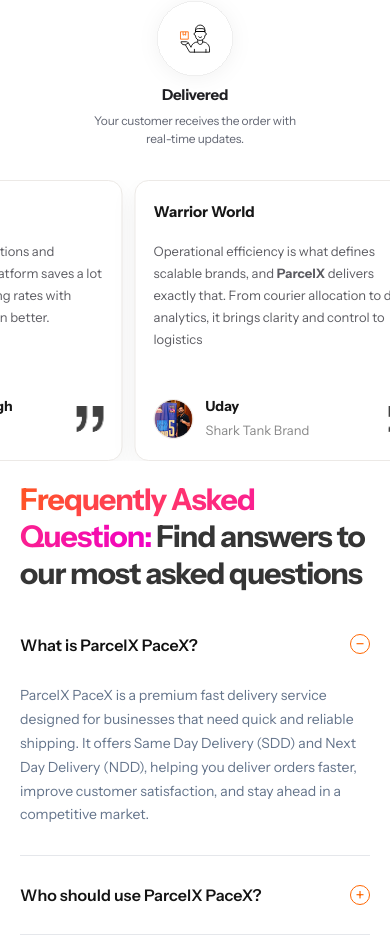
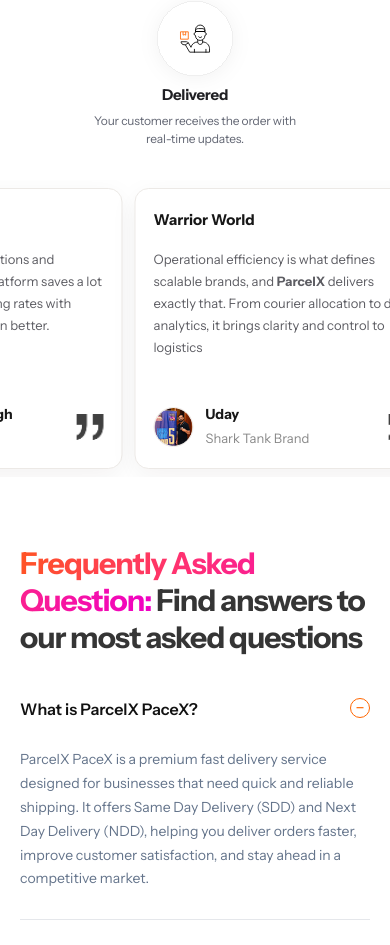
Before and after one commit to anshulsaxena21/px-new-pages, a React (Vite) app: page / in a window 390 px wide. Shown: the part 4851-5796 px from the top of the page. Built offline with nearby package versions, Linux system fonts and the light colour scheme.

Commit message:
Restore testimonial spacing and card hover animation

```diff
--- a/src/component/slider/carousel.css
+++ b/src/component/slider/carousel.css
@@ -1,7 +1,9 @@
 /* Styles for the supplied MainTestimonial component. Component JSX is unchanged. */
 .section03.pb-0 {
   width: 100%;
-  padding: 48px 0 0;
+  /* Bootstrap's .pb-0 utility uses !important, so explicitly restore
+     intentional top and bottom space for this shared carousel. */
+  padding: 48px 0 56px !important;
   overflow: hidden;
   background: #fff;
 }
@@ -9,7 +11,7 @@
 .section03 .marquee-container {
   width: 100%;
   overflow: hidden;
-  padding: 0;
+  padding: 8px 0;
 }
 
 .section03 .marquee-track {
@@ -21,11 +23,8 @@
   will-change: transform;
 }
 
-.section03 .marquee-track:hover {
-  animation-play-state: paused;
-}
-
 .section03 .marquee-card {
+  position: relative;
   display: flex;
   flex: 0 0 410px;
   width: 410px;
@@ -37,6 +36,15 @@
   background: #fff;
   box-shadow: 0 8px 28px rgba(31, 24, 17, 0.055);
   color: #171717;
+  transform: translateY(0);
+  transition: transform 280ms ease, box-shadow 280ms ease, border-color 280ms ease;
+}
+
+.section03 .marquee-card:hover {
+  z-index: 2;
+  transform: translateY(-7px);
+  border-color: rgba(255, 102, 0, 0.28);
+  box-shadow: 0 18px 42px rgba(31, 24, 17, 0.12);
 }
 
 .section03 .marquee-card p {
@@ -124,7 +132,7 @@
 
 @media (max-width: 768px) {
   .section03.pb-0 {
-    padding-top: 32px;
+    padding: 32px 0 48px !important;
   }
 
   .section03 .marquee-track {
```
